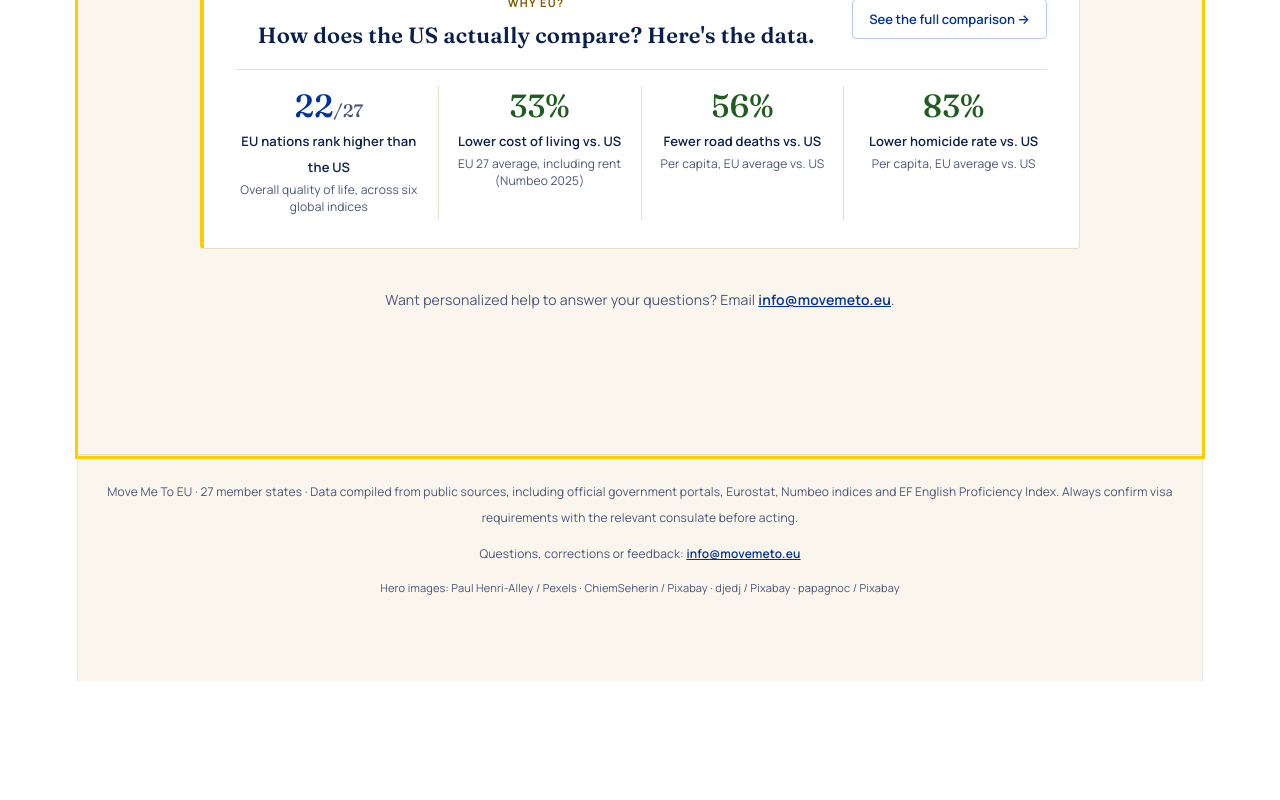
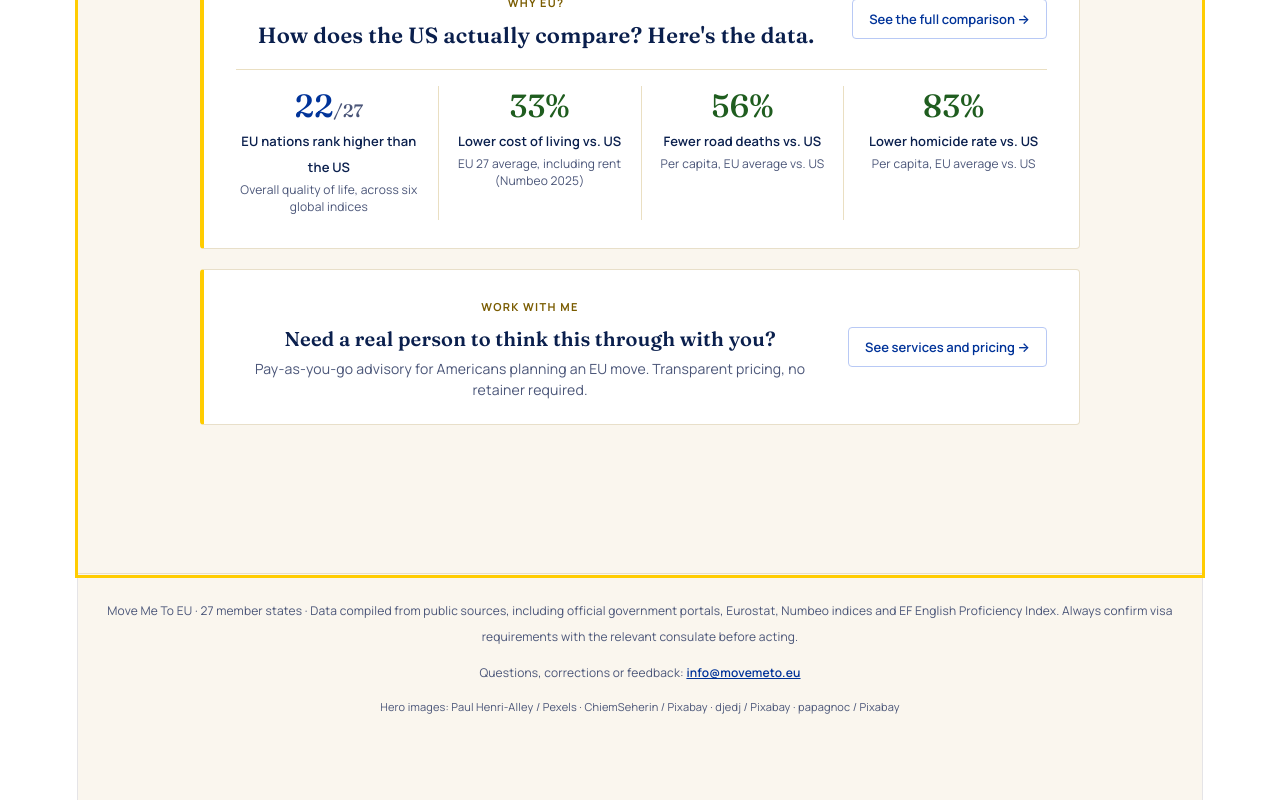
Before and after one commit to jfsubs/movemeto-eu, a React (Vite) app: page / in a window 1280 px wide. Shown: the part 990-1790 px from the top of the page. Before the commit the page ends 1671 px from the top, so only its background shows below. Built offline with nearby package versions, Linux system fonts and the light colour scheme.

Commit message:
Update Work with me strip copy: Americans -> individuals, couples, and families

```diff
--- a/src/MoveMeToEU.jsx
+++ b/src/MoveMeToEU.jsx
@@ -1777,24 +1777,65 @@ export default function MoveMeToEU() {
         );
       })()}
 
-      {/* Contact line — sits below the Why EU? banner so it's the last thing
-          on the intro page before the footer. Quieter visual treatment than
-          the banner above so it doesn't compete; more visible than the
-          footer alone because Justin specifically wanted a hero-page touch. */}
-      <div style={{
-        marginTop: 24,
-        maxWidth: 880,
-        marginLeft: "auto",
-        marginRight: "auto",
-        textAlign: "center",
-        fontSize: 14,
-        color: "#4A5578",
-        padding: "16px 20px 4px",
-        lineHeight: 1.5,
-      }}>
-        Want personalized help to answer your questions? Email{" "}
-        <a href="mailto:info@movemeto.eu" style={{ color:"#003399", fontWeight:600 }}>info@movemeto.eu</a>.
-      </div>
+      {/* Work with me strip — sits below the Why EU? banner as the final
+          element on the hero page. Mirrors the Why EU? banner's gold-border
+          treatment so it reads as a peer section, not an afterthought.
+          CTA navigates to the services view rather than dropping to mailto
+          so users see the full scope of offerings before deciding to reach out. */}
+      <section
+        aria-labelledby="hero-services-h"
+        style={{
+          marginTop: 20,
+          marginBottom: 8,
+          maxWidth: 880,
+          marginLeft: "auto",
+          marginRight: "auto",
+          background: "#fff",
+          border: "1px solid #E8DFC9",
+          borderLeft: "4px solid #FFCC00",
+          borderRadius: 4,
+          padding: "24px 32px",
+          display: "flex",
+          alignItems: "center",
+          justifyContent: "space-between",
+          gap: 24,
+          flexWrap: "wrap",
+        }}
+      >
+        <div style={{ flex: "1 1 280px", minWidth: 0 }}>
+          <div style={{
+            fontSize: 11, letterSpacing: "0.12em", textTransform: "uppercase",
+            color: "#7A5C00", fontWeight: 700, marginBottom: 6,
+          }}>
+            Work with me
+          </div>
+          <h3
+            id="hero-services-h"
+            style={{
+              fontFamily: '"Fraunces", Georgia, serif',
+              fontSize: 20,
+              fontWeight: 600,
+              color: "#0A1F4D",
+              margin: "0 0 6px",
+              lineHeight: 1.3,
+            }}
+          >
+            Need a real person to think this through with you?
+          </h3>
+          <p style={{ margin: 0, fontSize: 14, color: "#4A5578", lineHeight: 1.5 }}>
+            Pay-as-you-go advisory for Americans planning an EU move.
+            Transparent pricing, no retainer required.
+          </p>
+        </div>
+        <button
+          type="button"
+          onClick={() => setView("services")}
+          className="cta-outline"
+          style={{ ...S.compareBtn, whiteSpace: "nowrap", alignSelf: "center" }}
+        >
+          See services and pricing →
+        </button>
+      </section>
     </div>
   );
 
```
